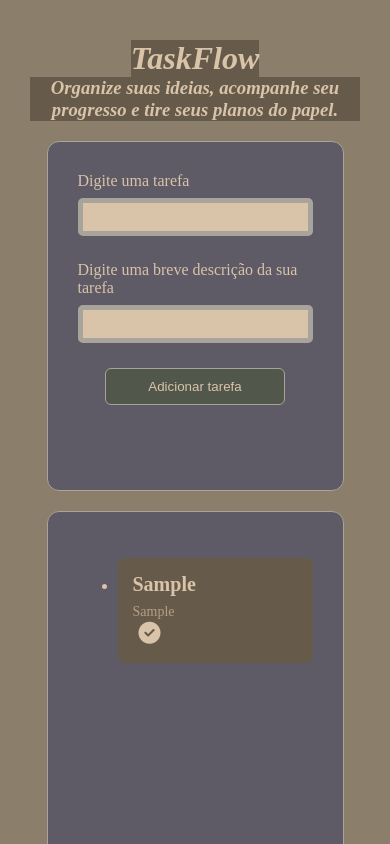
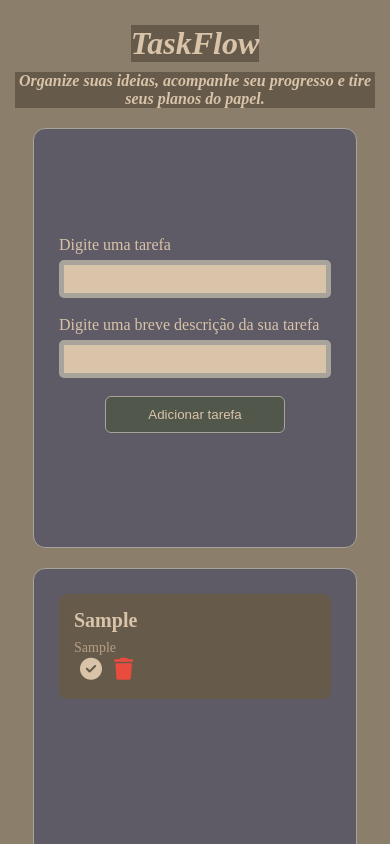
Before and after one commit to abmudo1602/CodeLab, a plain HTML site: page TaskFlow/HTML/taskFlow.html in a window 390 px wide. Both pictures are taken after typing "Sample", "Sample" into the empty fields and a click on the button "Adicionar tarefa". Shown: the top 844 px of the page. Drawn offline with Linux system fonts and the light colour scheme.

Commit message:
TASKFLOW FINALIZADO

```diff
--- a/TaskFlow/CSS/TaskFlow.css
+++ b/TaskFlow/CSS/TaskFlow.css
@@ -1,3 +1,7 @@
+/* ========================================
+   VARIÁVEIS
+======================================== */
+
 :root {
     --fundo: #8B7E6A;
     --secundario: #665B4B;
@@ -7,6 +11,10 @@
     --Bordas: #A8A49B;
     --Destaques: #52574C;
 }
+
+/* ========================================
+   CONFIGURAÇÕES GERAIS
+======================================== */
 
 * {
     box-sizing: border-box;
@@ -19,7 +27,9 @@ body {
     margin: 0;
 }
 
-/* ESTRUTURA GERAL */
+/* ========================================
+   ESTRUTURA GERAL
+======================================== */
 
 .formulario {
     display: flex;
@@ -38,21 +48,23 @@ body {
     margin-bottom: 30px;
 }
 
-.titulo, .subtitulo {
-    margin-bottom: -10px;
-    margin-top: 10px;
+.titulo,
+.subtitulo {
+    margin: 10px 0 0;
     background-color: var(--secundario);
     color: var(--Texto-principal);
 }
 
 .conteudo {
     display: flex;
-    align-items: center;
+    align-items: stretch;
     width: 100%;
     min-height: 70vh;
 }
 
-/* PAINÉIS */
+/* ========================================
+   PAINÉIS
+======================================== */
 
 .painelFormulario,
 .painelLista {
@@ -60,38 +72,46 @@ body {
     justify-content: center;
     align-items: center;
     width: 50%;
+    min-width: 0;
 }
 
-/* CARDS */
+/* ========================================
+   CARDS
+======================================== */
 
 .cardFormulario,
 .lista {
     width: 75%;
-    height: 350px;
+    height: 360px;
 
     background-color: var(--cards);
     border: 1px solid var(--Bordas);
     border-radius: 12px;
-    padding: 30px;
+    padding: 25px;
 }
 
-/* FORMULÁRIO */
+/* ========================================
+   FORMULÁRIO
+======================================== */
 
 .cardFormulario {
     display: flex;
     flex-direction: column;
     align-items: center;
-    gap: 25px;
+    justify-content: center;
+    gap: 18px;
 }
 
-/* CAMPOS E LABELS */
+/* ========================================
+   CAMPOS E LABELS
+======================================== */
 
 .campo,
 .descricao {
     display: flex;
     flex-direction: column;
     width: 100%;
-    gap: 8px;
+    gap: 6px;
 }
 
 .campoLabelTexto,
@@ -99,47 +119,45 @@ body {
     color: var(--Texto-principal);
 }
 
-/* INPUTS */
+/* ========================================
+   INPUTS
+======================================== */
 
 .campoInputTexto,
 .campoInputDescricao {
     width: 100%;
     height: 38px;
     padding: 8px;
-
     background-color: var(--Texto-principal);
     border: 5px solid var(--Bordas);
     border-radius: 5px;
-
     transition: border-color 0.4s;
 }
-
-/* INPUT SELECIONADO */
 
 input:focus {
     border-color: var(--Destaques);
     outline: none;
 }
 
-/* BOTÃO */
+/* ========================================
+   BOTÃO ADICIONAR
+======================================== */
 
 .caixaButao {
     display: flex;
-    justify-content: center;
-    width: 100%;
+    flex-direction: column;
+    align-items: center;
+    gap: 8px;
 }
 
 .butao {
     width: 180px;
     padding: 10px;
-
     background-color: var(--Destaques);
     color: var(--Texto-principal);
-
     border: 1px solid var(--Bordas);
     border-radius: 6px;
     cursor: pointer;
-
     transition: background-color 0.4s, transform 0.5s;
 }
 
@@ -151,57 +169,49 @@ input:focus {
     transform: scale(0.9);
 }
 
-/* LISTA DE TAREFAS */
+/* ========================================
+   LISTA DE TAREFAS
+======================================== */
 
 .lista {
-    display: flex;
-    flex-direction: column;
+    overflow-y: auto;
 }
 
-/* RESPONSIVIDADE */
+/* Barra de rolagem */
 
-@media (max-width: 600px) {
-
-    .conteudo {
-        flex-direction: column;
-        gap: 20px;
-    }
-
-    .painelFormulario,
-    .painelLista {
-        width: 100%;
-    }
-
-    .cardFormulario,
-    .lista {
-        width: 90%;
-    }
-
+.lista::-webkit-scrollbar {
+    width: 8px;
 }
 
-@keyframes explosao {
-    from{
-        opacity:0;
-        transform: scale(0.5);
-    }
-
-    70%{
-        transform: scale(1.2);
-    }
-
-    to{
-        opacity:1;
-        transform: scale(1);
-    }
+.lista::-webkit-scrollbar-thumb {
+    background-color: var(--Bordas);
+    border-radius: 10px;
 }
 
-#listaTarefas li{
+.lista::-webkit-scrollbar-track {
+    background-color: var(--cards);
+}
+
+/* Lista */
+
+#listaTarefas {
+    list-style: none;
+    padding: 0;
+    margin: 0;
+    width: 100%;
+}
+
+/* Tarefas */
+
+#listaTarefas li {
     animation: explosao 0.5s ease-out;
     background-color: var(--secundario);
     color: var(--Texto-principal);
     padding: 15px;
     border-radius: 8px;
     margin-bottom: 15px;
+    width: 100%;
+    overflow-wrap: anywhere;
 }
 
 #listaTarefas h3 {
@@ -210,10 +220,27 @@ input:focus {
 }
 
 #listaTarefas p {
-    margin: 0;
-    margin-top: 8px;
+    margin: 8px 0 0;
     color: var(--Texto-secundario);
     font-size: 14px;
+}
+
+/* ========================================
+   BOTÕES DAS TAREFAS
+======================================== */
+
+.botaoExcluir {
+    background: none;
+    border: none;
+    color: #E74C3C;
+    font-size: 22px;
+    cursor: pointer;
+    transition: transform 0.2s, color 0.2s;
+}
+
+.botaoExcluir:hover {
+    color: #FF6B6B;
+    transform: scale(1.20);
 }
 
 .botaoConcluir {
@@ -229,3 +256,68 @@ input:focus {
     color: #8FBC8F;
     transform: scale(1.15);
 }
+
+/* ========================================
+   TAREFAS CONCLUÍDAS
+======================================== */
+
+.concluida h3,
+.concluida p {
+    text-decoration: line-through;
+}
+
+/* ========================================
+   ANIMAÇÃO
+======================================== */
+
+@keyframes explosao {
+    from {
+        opacity: 0;
+        transform: scale(0.5);
+    }
+
+    70% {
+        transform: scale(1.2);
+    }
+
+    to {
+        opacity: 1;
+        transform: scale(1);
+    }
+}
+
+/* ========================================
+   RESPONSIVIDADE
+======================================== */
+
+@media (max-width: 600px) {
+
+    body {
+        padding: 15px;
+    }
+
+    .conteudo {
+        flex-direction: column;
+        align-items: center;
+        gap: 20px;
+    }
+
+    .painelFormulario,
+    .painelLista {
+        width: 100%;
+    }
+
+    .cardFormulario,
+    .lista {
+        width: 90%;
+        height: 420px;
+    }
+
+    .caixaTitulo {
+        margin-bottom: 20px;
+    }
+
+    .subtitulo {
+        font-size: 16px;
+    }
+}
--- a/TaskFlow/HTML/taskFlow.html
+++ b/TaskFlow/HTML/taskFlow.html
@@ -36,8 +36,7 @@
                                 id="campoTexto"
                                 type="text"
                                 enterkeyhint="next"
-                                name="tarefa"
-                                required>
+                                name="tarefa">
                         </div>
 
                         <div class="descricao">
@@ -57,6 +56,7 @@
                             <button class="butao" type="button" id="butao">
                                 Adicionar tarefa
                             </button>
+                            <span id="saidaSpan"></span>
                         </div>
 
                     </div>
--- a/TaskFlow/JS/TaskFlow.js
+++ b/TaskFlow/JS/TaskFlow.js
@@ -5,6 +5,7 @@ const inputDescricao = document.getElementById('campoDescricao');
 const botaoAdicionar = document.getElementById('butao');
 const listaTarefas = document.getElementById('listaTarefas');
 const tarefas = JSON.parse(localStorage.getItem("tarefas")) || [];
+const saidaSpan = document.getElementById('saidaSpan');
 
 function adicionarTarefa(){
     const titulo = inputTarefa.value;
@@ -16,6 +17,12 @@ function adicionarTarefa(){
         concluida: false,
     }
 
+    if (titulo.trim() === "") {
+        saidaSpan.innerText = "Digite um nome para sua tarefa!";
+        saidaSpan.style.color='red'
+        return;
+    }
+
     tarefas.push(tarefa);
     localStorage.setItem("tarefas", JSON.stringify(tarefas));
 
@@ -25,13 +32,19 @@ function adicionarTarefa(){
     renderizarTarefa(tarefa);
 }
 
-botaoAdicionar.addEventListener('click',adicionarTarefa)
+botaoAdicionar.addEventListener('click',adicionarTarefa);
+inputTarefa.addEventListener('input', () => {
+    saidaSpan.innerText = "";
+});
 
 function renderizarTarefa(tarefa){
     const liCriada = document.createElement('li');
+    liCriada.classList.toggle('concluida', tarefa.concluida);
     const tituloCriado = document.createElement('h3');
     const descricaoCriada = document.createElement('p');
     const botaoConcluir = document.createElement('button');
+    const botaoExcluir = document.createElement('button');
+    botaoConcluir.type = 'button';
     tituloCriado.innerText = tarefa.titulo;
     descricaoCriada.innerText = tarefa.descricao;
 
@@ -40,12 +53,21 @@ function renderizarTarefa(tarefa){
     liCriada.appendChild(tituloCriado);
     liCriada.appendChild(descricaoCriada);
     liCriada.appendChild(botaoConcluir);
+    liCriada.appendChild(botaoExcluir);
 
     botaoConcluir.innerHTML = '<i class="fa-solid fa-circle-check"></i>';
     botaoConcluir.classList.add('botaoConcluir');
     botaoConcluir.addEventListener('click', () => {
         tarefaConcluida(tarefa, liCriada)
     })
+
+    botaoExcluir.type = 'button';
+    botaoExcluir.innerHTML = '<i class="fa-solid fa-trash"></i>';
+    botaoExcluir.classList.add('botaoExcluir');
+
+    botaoExcluir.addEventListener('click', () => {
+    excluirTarefa(tarefa, liCriada);
+    });
 }
 
 tarefas.forEach(tarefa => {
@@ -58,3 +80,10 @@ function tarefaConcluida(tarefa, liCriada){
     liCriada.classList.toggle('concluida', tarefa.concluida);
 
 }
+
+function excluirTarefa(tarefa, liCriada){
+   const indice = tarefas.indexOf(tarefa)
+   tarefas.splice(indice, 1)
+   localStorage.setItem("tarefas", JSON.stringify(tarefas));
+   liCriada.remove();
+}
```
